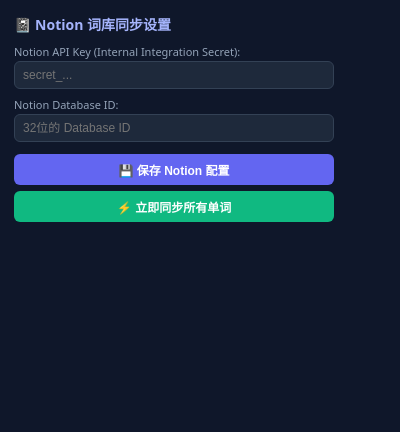
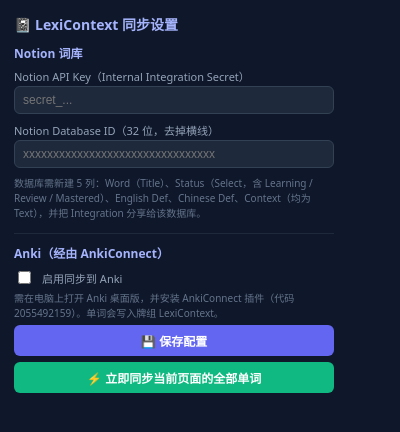
Before and after one commit to terringzhang/ielts-word-learning, a browser extension: page extension/popup.html in a window 400 px wide. Drawn offline with Linux system fonts and the light colour scheme.

Commit message:
LexiContext revamp: extension/popup.html

```diff
--- a/extension/popup.html
+++ b/extension/popup.html
@@ -4,47 +4,63 @@
   <meta charset="UTF-8" />
   <style>
     body { width: 320px; background: #0f172a; color: #f8fafc; font-family: system-ui, sans-serif; padding: 14px; margin: 0; }
-    h2 { font-size: 14px; margin: 0 0 10px 0; color: #a5b4fc; display: flex; justify-content: space-between; }
+    h2 { font-size: 14px; margin: 0 0 10px 0; color: #a5b4fc; }
+    h3 { font-size: 12px; margin: 12px 0 6px 0; color: #a5b4fc; border-top: 1px solid #1e293b; padding-top: 10px; }
     .input-group { margin-bottom: 8px; }
     label { font-size: 11px; color: #94a3b8; display: block; margin-bottom: 2px; }
-    input { width: 100%; box-sizing: border-box; background: #1e293b; border: 1px solid #334155; color: #fff; padding: 6px 8px; border-radius: 6px; font-size: 12px; }
+    input[type=text], input[type=password] { width: 100%; box-sizing: border-box; background: #1e293b; border: 1px solid #334155; color: #fff; padding: 6px 8px; border-radius: 6px; font-size: 12px; }
     button { width: 100%; padding: 7px; background: #6366f1; border: none; color: #fff; border-radius: 6px; font-size: 12px; font-weight: bold; cursor: pointer; margin-top: 4px; }
     button:hover { background: #4f46e5; }
-    .status { font-size: 11px; text-align: center; margin-top: 6px; color: #10b981; }
+    .status { font-size: 11px; text-align: center; margin-top: 6px; color: #10b981; min-height: 16px; }
+    .hint { font-size: 10px; color: #64748b; line-height: 1.5; margin-top: 4px; }
+    .row { display: flex; align-items: center; gap: 8px; font-size: 12px; color: #cbd5e1; }
   </style>
 </head>
 <body>
-  <h2><span>📓 Notion 词库同步设置</span></h2>
+  <h2>📓 LexiContext 同步设置</h2>
+
+  <h3 style="border:none;padding:0;margin-top:0;">Notion 词库</h3>
   <div class="input-group">
-    <label>Notion API Key (Internal Integration Secret):</label>
+    <label>Notion API Key（Internal Integration Secret）</label>
     <input type="password" id="notionKey" placeholder="secret_..." />
   </div>
   <div class="input-group">
-    <label>Notion Database ID:</label>
-    <input type="text" id="notionDbId" placeholder="32位的 Database ID" />
+    <label>Notion Database ID（32 位，去掉横线）</label>
+    <input type="text" id="notionDbId" placeholder="xxxxxxxxxxxxxxxxxxxxxxxxxxxxxxxx" />
   </div>
-  <button id="saveBtn">💾 保存 Notion 配置</button>
-  <button id="syncNowBtn" style="background:#10b981; margin-top:6px;">⚡ 立即同步所有单词</button>
+  <div class="hint">数据库需新建 5 列：Word（Title）、Status（Select，含 Learning / Review / Mastered）、English Def、Chinese Def、Context（均为 Text），并把 Integration 分享给该数据库。</div>
+
+  <h3>Anki（经由 AnkiConnect）</h3>
+  <div class="row">
+    <input type="checkbox" id="ankiEnabled" />
+    <label for="ankiEnabled" style="display:inline;margin:0;">启用同步到 Anki</label>
+  </div>
+  <div class="hint">需在电脑上打开 Anki 桌面版，并安装 AnkiConnect 插件（代码 2055492159）。单词会写入牌组 LexiContext。</div>
+
+  <button id="saveBtn">💾 保存配置</button>
+  <button id="syncNowBtn" style="background:#10b981; margin-top:6px;">⚡ 立即同步当前页面的全部单词</button>
   <div id="statusMsg" class="status"></div>
 
   <script>
-    chrome.storage.local.get(["notionApiKey", "notionDatabaseId"], (res) => {
+    chrome.storage.local.get(["notionApiKey", "notionDatabaseId", "ankiEnabled"], (res) => {
       if (res.notionApiKey) document.getElementById("notionKey").value = res.notionApiKey;
       if (res.notionDatabaseId) document.getElementById("notionDbId").value = res.notionDatabaseId;
+      document.getElementById("ankiEnabled").checked = !!res.ankiEnabled;
     });
 
     document.getElementById("saveBtn").onclick = () => {
       const key = document.getElementById("notionKey").value.trim();
-      const dbId = document.getElementById("notionDbId").value.trim();
-      chrome.storage.local.set({ notionApiKey: key, notionDatabaseId: dbId }, () => {
+      const dbId = document.getElementById("notionDbId").value.trim().replace(/-/g, "");
+      const anki = document.getElementById("ankiEnabled").checked;
+      chrome.storage.local.set({ notionApiKey: key, notionDatabaseId: dbId, ankiEnabled: anki }, () => {
         document.getElementById("statusMsg").textContent = "✅ 配置已保存！";
       });
     };
 
     document.getElementById("syncNowBtn").onclick = () => {
-      document.getElementById("statusMsg").textContent = "⏳ 正在同步到 Notion...";
+      document.getElementById("statusMsg").textContent = "⏳ 正在请求页面数据…";
       chrome.runtime.sendMessage({ type: "TRIGGER_NOTION_SYNC" }, (resp) => {
-        document.getElementById("statusMsg").textContent = resp?.msg || "同步完成！";
+        document.getElementById("statusMsg").textContent = (resp && resp.msg) || "同步完成！";
       });
     };
   </script>
```
